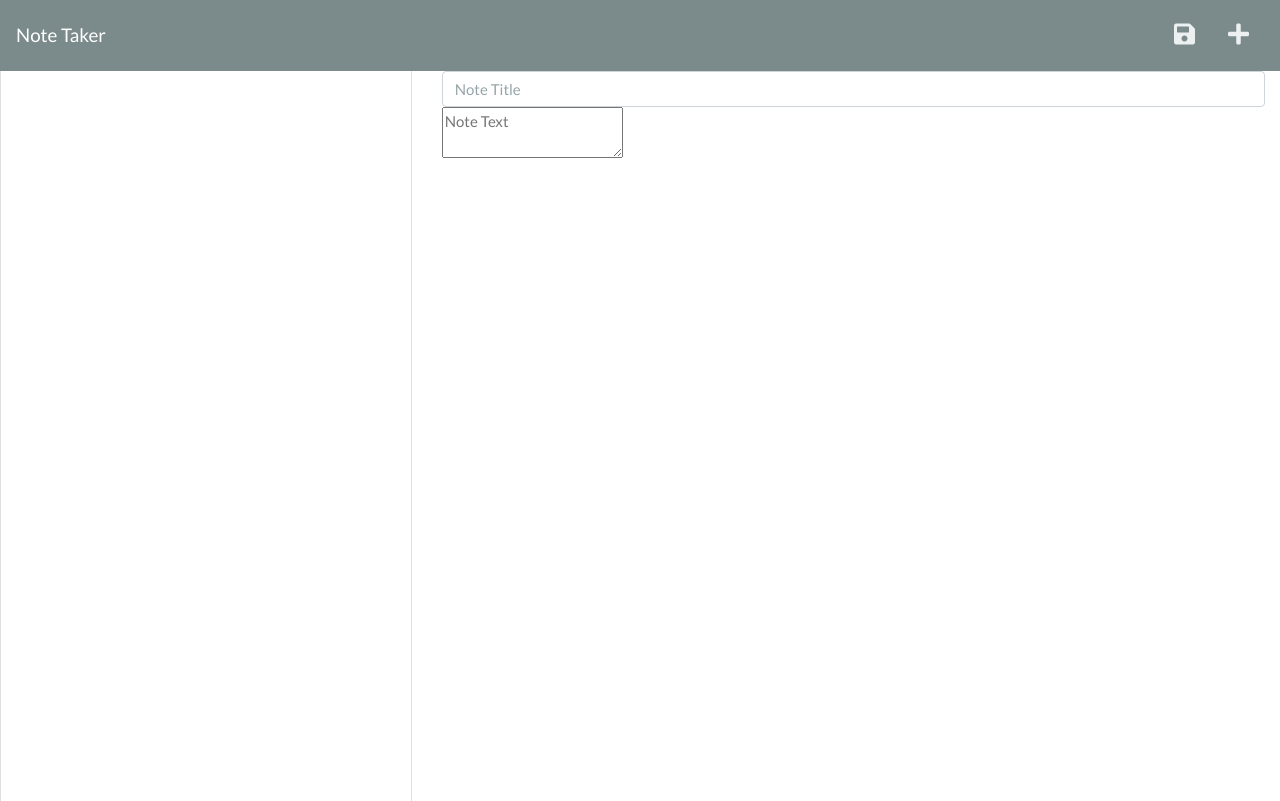
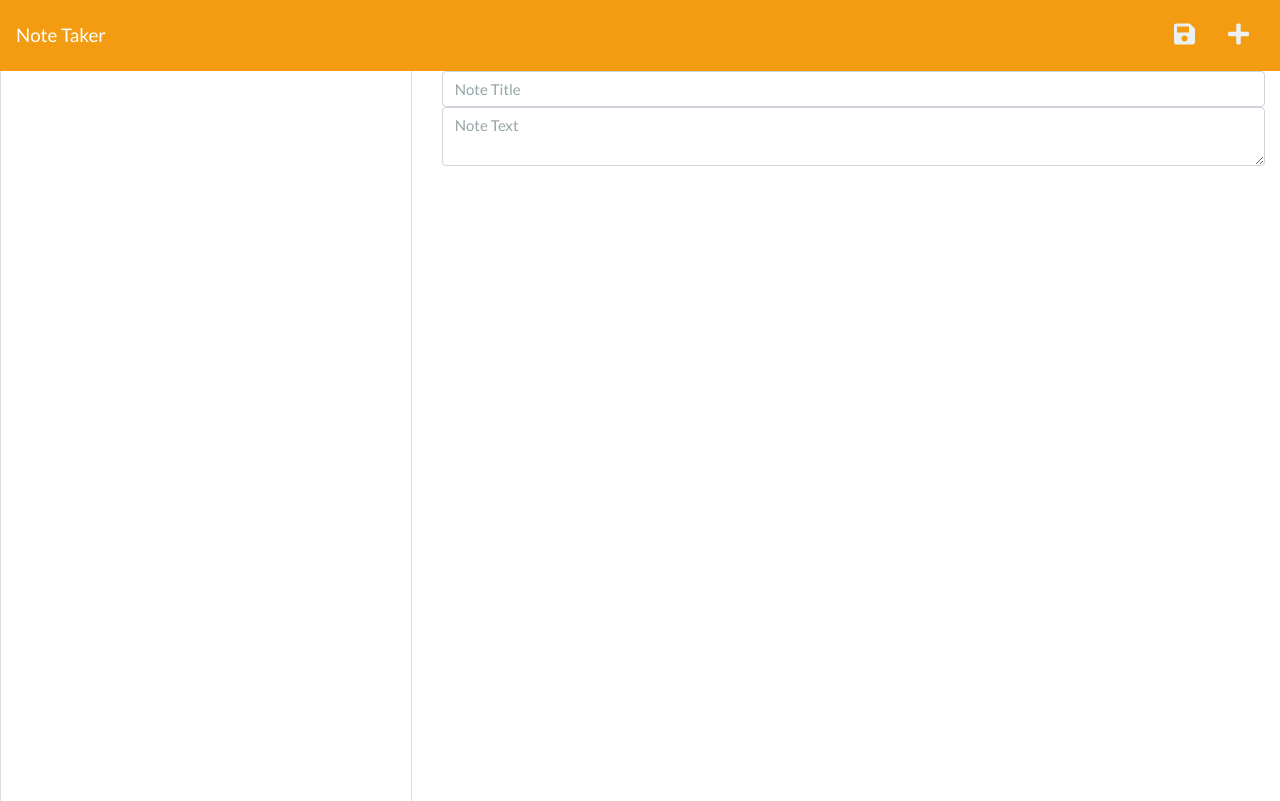
Before and after one commit to hackerlyss/NoteTaker, a website: page public/notes.html in a window 1280 px wide. Drawn offline with nearby package versions, Linux system fonts and the light colour scheme; no server answers.

Commit message:
ready for deployment on Heroku

```diff
--- a/public/notes.html
+++ b/public/notes.html
@@ -19,7 +19,7 @@
   </head>
 
   <body>
-<nav class="navbar navbar-dark bg-dark"><a class="navbar-brand" href="/">Note Taker</a>
+<nav class="navbar navbar-dark bg-warning"><a class="navbar-brand" href="/">Note Taker</a>
   <div class="icons">
   <i class="fas fa-save text-light save-btn"></i>
   <i class="fas fa-plus text-light new-btn"></i>
@@ -34,7 +34,7 @@
     </div>
   <div class="col-8 ">
     <input type="text" class="form-control note-title" placeholder="Note Title" maxlength="28" >
-    <textarea class="note-textarea" placeholder="Note Text"></textarea>
+    <textarea class="form-control note-textarea" placeholder="Note Text"></textarea>
   </div>
  </div>
     <script src="assets/script.js"></script>
```
Also changed, not shown: README.md.
